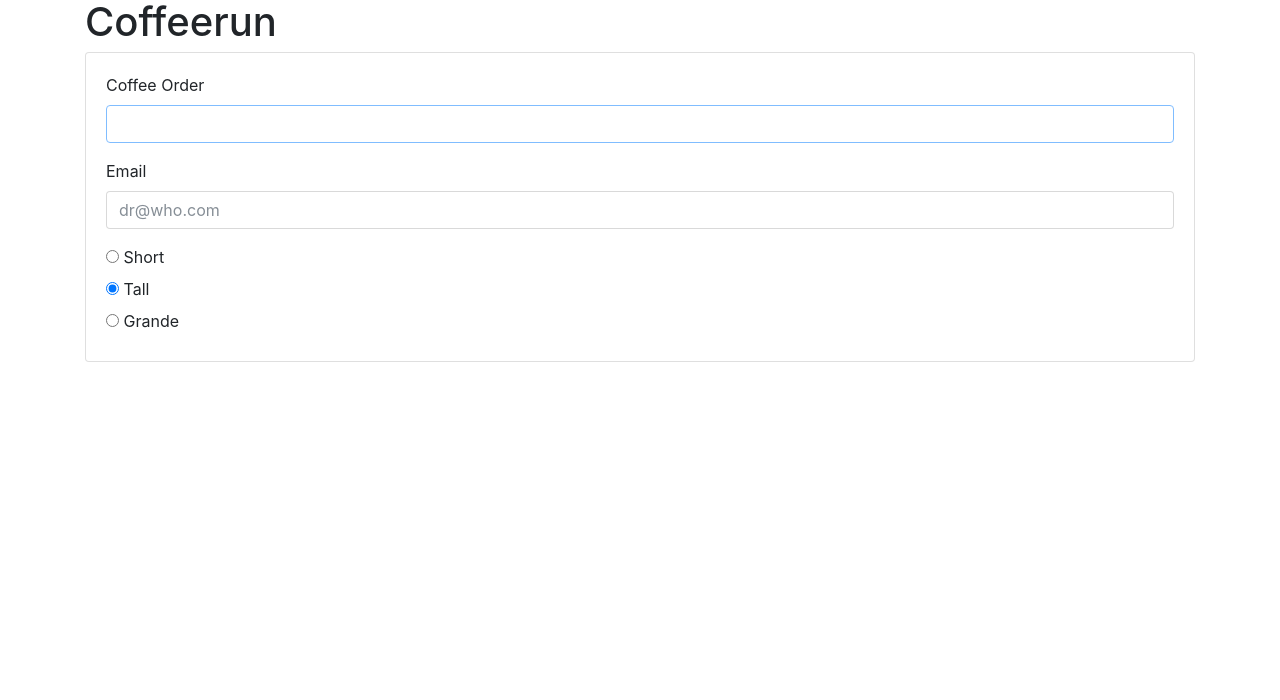
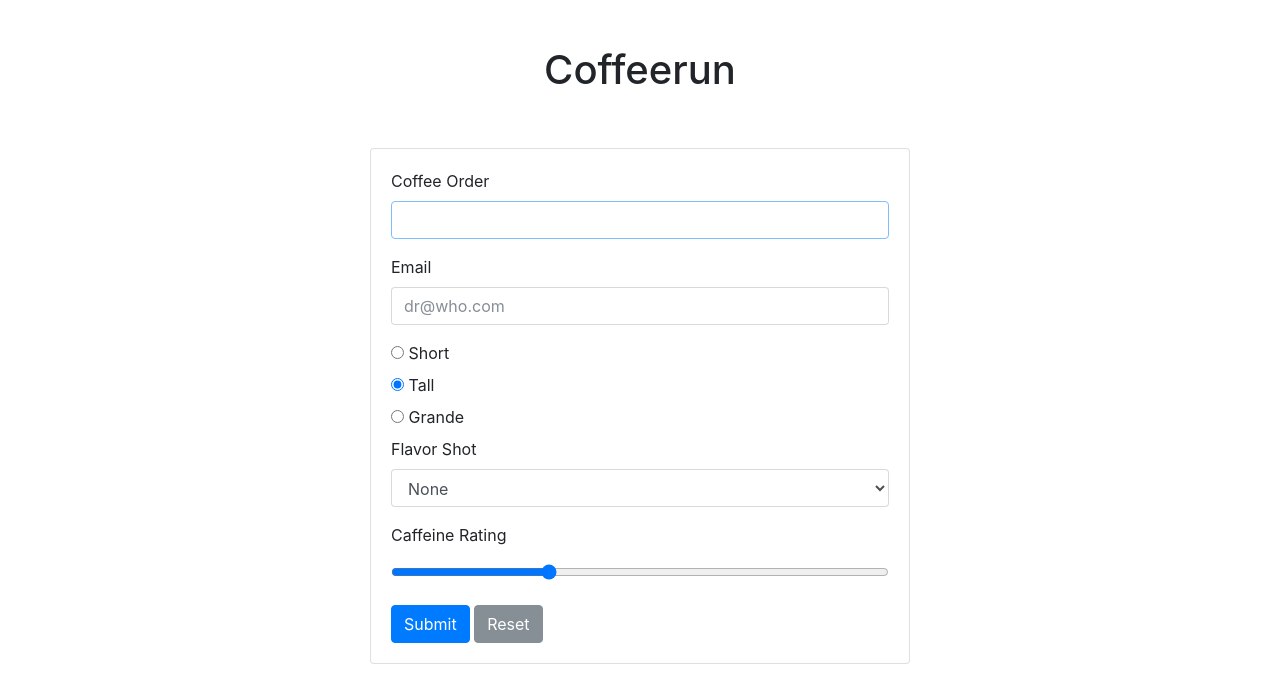
Before and after one commit to AlexanderMelox/Coffeerun, a website: page index.html in a window 1280 px wide. Drawn offline with Linux system fonts and the light colour scheme.

Commit message:
added form to index

```diff
--- a/index.html
+++ b/index.html
@@ -9,10 +9,12 @@
   <link rel="stylesheet" href="css/bootstrap.css">
 </head>
 <body class="container">
-  <header>
+  <header class="text-center py-5">
     <h1>Coffeerun</h1>
   </header>
   <section>
+    <div class="row">
+      <div class="col-md-6 mx-auto">
         <div class="card">
           <div class="card-body">
             <form data-coffee-order="form">
@@ -42,7 +44,24 @@
                   Grande
                 </label>
               </div>
+              <div class="form-group">
+                <label for="flavorShot">Flavor Shot</label>
+                <select class="form-control" id="flavorShot" name="flavor">
+                  <option value="">None</option>
+                  <option value="caramel">Caramel</option>
+                  <option value="almond">Almond</option>
+                  <option value="mocha">Mocha</option>
+                </select>
+              </div>
+              <div class="form-group">
+                <label for="strengthLevel">Caffeine Rating</label>
+                <input name="strength" id="strengthLevel" type="range" value="30" class="form-control">
+              </div>
+              <button type="submit" class="btn btn-primary">Submit</button>
+              <button type="reset" class="btn btn-secondary">Reset</button>
             </form>
+          </div>
+        </div>
       </div>
     </div>
   </section>
```
Lines whose indentation alone changed are shown as unchanged.
